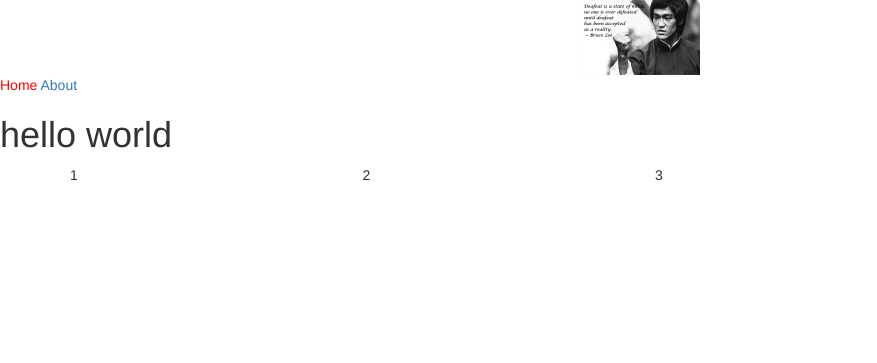
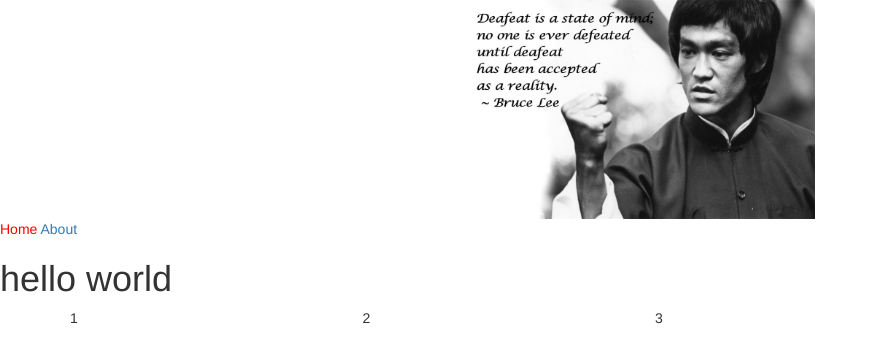
Before and after one commit to zhangkai-th/zhangkai-th.github.io, a Jekyll site: the page built from docs/index.html, in a window 1280 px wide. Shown: the top 363 px of the page, without its empty margins (0-877 px from the left). Built offline with Jekyll 4.4.1, drawn with Linux system fonts in a browser that asks for light colours.

Commit message:
Update default.html

```diff
--- a/docs/_layouts/default.html
+++ b/docs/_layouts/default.html
@@ -7,7 +7,7 @@
     <link rel="stylesheet" href="/bootstrap-3.4.1-dist/css/bootstrap.min.css">
   </head>
   <body>
-	  <div><img src="/assets/image/bruceli.jpg" style="width:120px" class="img-responsive center-block" /></div>
+	  <div><img src="/assets/image/bruceli.jpg" style="width:350px" class="img-responsive center-block" /></div>
 	  {% include navigation.html %}
           {{ content }}
   </body>
```
